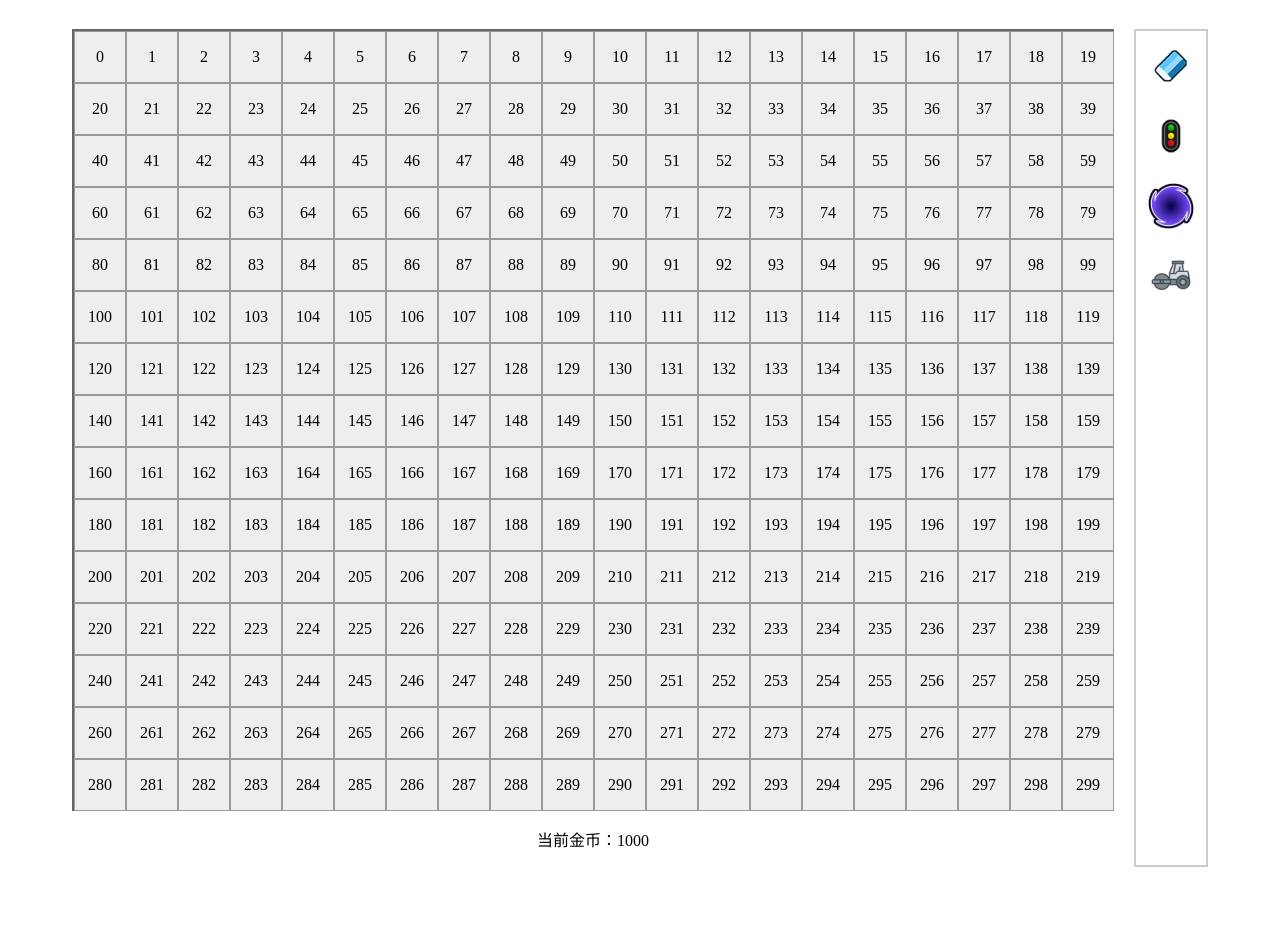
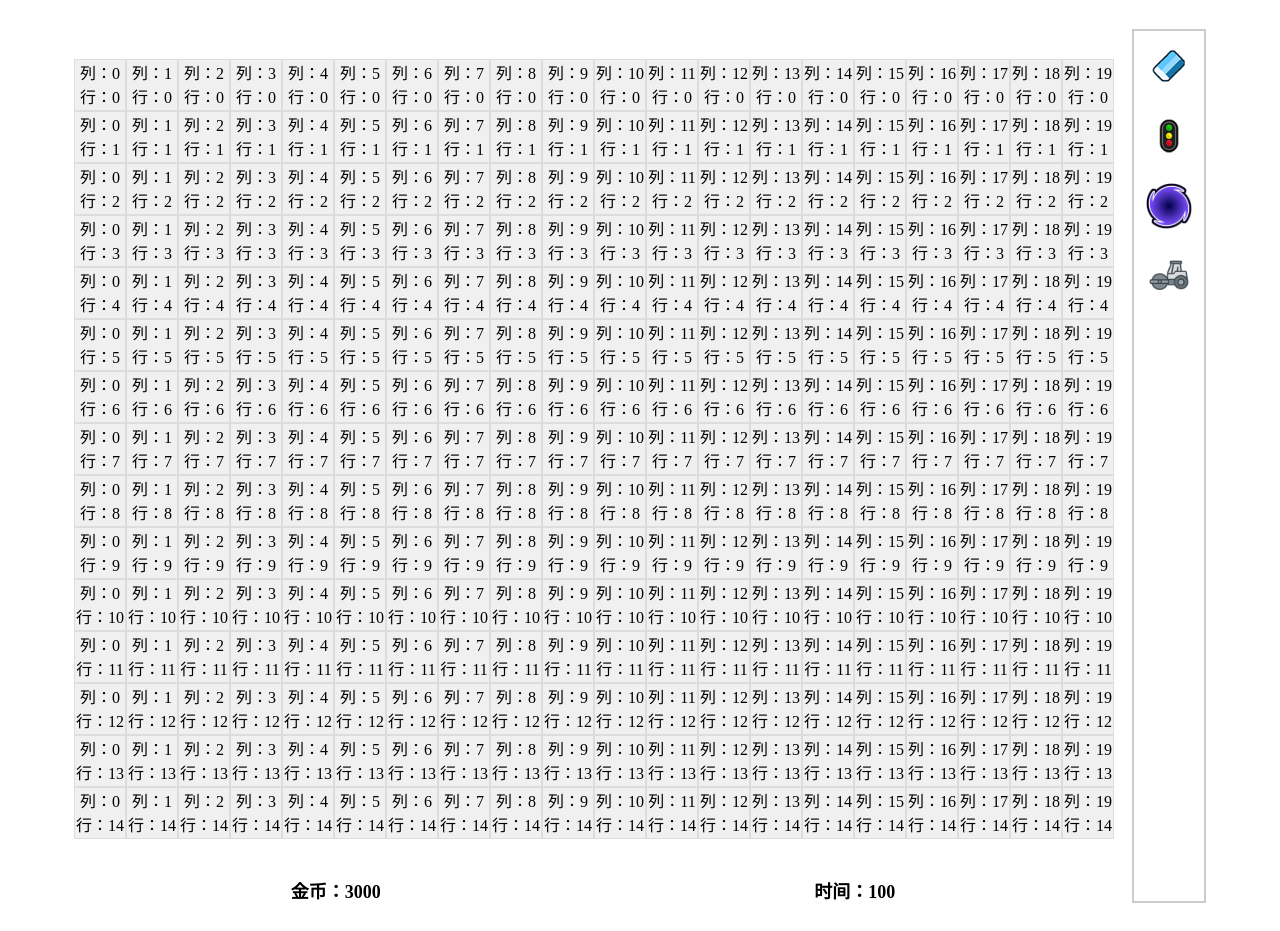
Before and after one commit to xgwsgdhs/SkyCity, a Vue app: page /game in a window 1280 px wide. Shown: the part 209-1140 px from the top of the page. Before the commit the page ends 1104 px from the top, so only its background shows below. Built offline with nearby package versions, Linux system fonts and the light colour scheme.

Commit message:
重写GameMap，使用二重矩阵

```diff
--- a/src/components/Game/GameMap.vue
+++ b/src/components/Game/GameMap.vue
@@ -1,169 +1,119 @@
 <template>
-  <div>
-    <div
-        class="game-map"
-        :style="{
-        gridTemplateColumns: `repeat(${columns}, ${cellSize}px)`,
-        gridTemplateRows: `repeat(${rows}, ${cellSize}px)`
-      }"
-        @mouseup="endDrawing"
-        @mouseleave="cancelDrawing"
-    >
+  <div class="game-container">
+    <!-- 游戏地图 -->
+    <div class="game-map" @mousedown="startDrawing" @mouseup="stopDrawing" @mousemove="drawing">
       <div
-          v-for="(cell, index) in cells"
-          :key="index"
-          class="map-cell"
-          :style="getCellStyle(index)"
-          @mousedown="startDrawing(index)"
-          @mouseenter="trackDrawing(index)"
+          v-for="(row, rowIndex) in map"
+          :key="'row-' + rowIndex"
+          class="game-row"
       >
-        {{ index }}
+        <div
+            v-for="(cell, colIndex) in row"
+            :key="'cell-' + colIndex"
+            class="game-cell"
+            @click="changeNeighborColors(rowIndex, colIndex)"
+        >
+          列：{{ rowIndex }}
+          行：{{ colIndex }}
+        </div>
       </div>
     </div>
-    <p>当前金币：{{ coins }}</p>
+
+    <!-- 时间和金币显示 -->
+    <div class="info-panel">
+      <div class="coins">
+        <span>金币：{{ coins }}</span>
+      </div>
+      <div class="timer">
+        <span>时间：{{ timer }}</span>
+      </div>
+    </div>
   </div>
 </template>
 
 <script>
-import { ref } from 'vue'
-import { roads} from '@/assets/index.js'
+export default {
+  data() {
+    return {
+      // 初始化一个20行15列的二维数组
+      map: Array.from({ length: 20 }, () => Array(15).fill(null)),
+      coins: 3000, // 初始金币数
+      timer: 100,  // 初始时间
+      selectedTool: null, // 当前选择的工具
+      isDrawing: false, // 是否正在绘制路面
+      drawingStart: null, // 绘制起点
+    };
+  },
+  methods: {
+    // 改变点击格子上下左右相邻格子的颜色
+    changeNeighborColors(rowIndex, colIndex) {
+      // 获取四个方向的格子索引
+      const neighbors = [
+        { row: rowIndex - 1, col: colIndex }, // 上
+        { row: rowIndex + 1, col: colIndex }, // 下
+        { row: rowIndex, col: colIndex - 1 }, // 左
+        { row: rowIndex, col: colIndex + 1 }, // 右
+      ];
 
-export default {
-  props: ['currentTool'],
-  setup(props) {
-    // 地图配置（可以自由修改）
-    const columns = 20  // 列数
-    const rows = 15     // 行数
-    const cellSize = 50 // 每格尺寸（px）
-    const cells = ref(Array(columns * rows).fill(null))
+      // 临时改变颜色
+      neighbors.forEach((neighbor) => {
+        const { row, col } = neighbor;
+        if (row >= 0 && row < 20 && col >= 0 && col < 15) {
+          // 找到有效的格子，改变颜色
+          const cell = this.$el.querySelectorAll('.game-row')[row].children[col];
+          cell.style.backgroundColor = 'yellow';
+        }
+      });
 
-    // 状态码：[content, top, right, bottom, left, overlay]
-    // content: 0=无, 1=道路, 2=房屋1, 3=房屋2, 4=房屋3, 5=重生门
-    const cellStates = ref(
-        Array.from({ length: columns * rows }, () => [0, 0, 0, 0, 0, 0])
-    )
-    console.log(cellStates.value[1])//调试总状态码控制器
-    const coins = ref(1000)  // 初始金币
+      // 1秒后恢复原颜色
+      setTimeout(() => {
+        neighbors.forEach((neighbor) => {
+          const { row, col } = neighbor;
+          if (row >= 0 && row < 20 && col >= 0 && col < 15) {
+            // 恢复颜色
+            const cell = this.$el.querySelectorAll('.game-row')[row].children[col];
+            cell.style.backgroundColor = '#f0f0f0'; // 恢复原背景色
+          }
+        });
+      }, 1000);
+    },
+  },
+};
 
-    let drawing = false
-    let path = []
-
-    // 虚拟预览的路径（不改变cells）
-    let previewPath = ref([])
-
-    const costPerTile = 50  // 每格50金币
-
-    // 鼠标按下：开始记录路径，并记录起始格子
-    const startDrawing = (index) => {
-      if (props.currentTool === 'roadBuilder') {
-        drawing = true
-        path = [index]  // 把按下时的格子放进去
-        previewPath.value = [index]
-        console.log('开始绘制，起始格子：', index)
-      }
-    }
-
-    // 鼠标经过：继续记录路径
-    const trackDrawing = (index) => {
-      if (drawing && props.currentTool === 'roadBuilder') {
-        if (!path.includes(index)) {
-          console.log(index)
-          path.push(index)
-          previewPath.value = [...path] // 更新预览路径
-          console.log(previewPath.value)
-        }
-      }
-    }
-
-    // 鼠标松开：正式铺路
-    const endDrawing = () => {
-      if (drawing && props.currentTool === 'roadBuilder') {
-        const totalCost = path.length * costPerTile
-        console.log('需要金币：', totalCost, '当前金币：', coins.value)
-
-        if (coins.value >= totalCost) {
-          path.forEach(index => {
-            cells.value[index] = roads.cross
-          })
-          coins.value -= totalCost
-          console.log('铺设成功，剩余金币：', coins.value)
-        } else {
-          console.log('金币不足，铺设失败')
-          // 不做任何修改
-        }
-      }
-
-      drawing = false
-      path = []
-      previewPath.value = []
-    }
-
-    // 鼠标移出地图：取消绘制
-    const cancelDrawing = () => {
-      drawing = false
-      path = []
-      previewPath.value = []
-    }
-
-    // 给每个格子动态设置样式
-    const getCellStyle = (index) => {
-      const style = {
-        width: `${cellSize}px`,
-        height: `${cellSize}px`,
-        backgroundSize: 'cover'
-      }
-
-      if (cells.value[index]) {
-        // 已经铺设好的道路
-        style.backgroundImage = `url(${cells.value[index]})`
-        style.opacity = '1'
-      } else if (previewPath.value.includes(index)) {
-        // 虚拟预览中的格子
-        style.backgroundImage = 'gray'
-        style.opacity = '0'  // 半透明
-      } else {
-        style.backgroundImage = 'none'
-      }
-
-      return style
-    }
-
-    return {
-      columns,
-      rows,
-      cellSize,
-      cells,
-      coins,
-      startDrawing,
-      trackDrawing,
-      endDrawing,
-      cancelDrawing,
-      getCellStyle
-    }
-  }
-}
 </script>
 
 <style scoped>
+.game-container {
+  display: flex;
+  flex-direction: column;
+  align-items: center;
+  margin-top: 20px;
+}
+
 .game-map {
   display: grid;
-  gap: 2px;
-  justify-content: center;
-  border: 2px solid #666;
-  background-color: #ccc;
-  user-select: none;
+  grid-template-columns: repeat(20, 50px); /* 20列 */
+  grid-template-rows: repeat(15, 50px);    /* 15行 */
+  gap: 2px;  /* 格子之间的间距 */
 }
 
-.map-cell {
-  background-color: #eee;
-  border: 1px solid #999;
-  display: flex;
-  align-items: center;
-  justify-content: center;
-  cursor: pointer;
+.game-cell {
+  width: 50px;
+  height: 50px;
+  background-color: #f0f0f0;
+  border: 1px solid #ddd;
 }
 
-.map-cell:hover {
-  background-color: #ddd;
+.info-panel {
+  margin-top: 20px;
+  display: flex;
+  justify-content: space-around;
+  width: 100%;
+}
+
+.coins,
+.timer {
+  font-size: 18px;
+  font-weight: bold;
 }
 </style>
```
